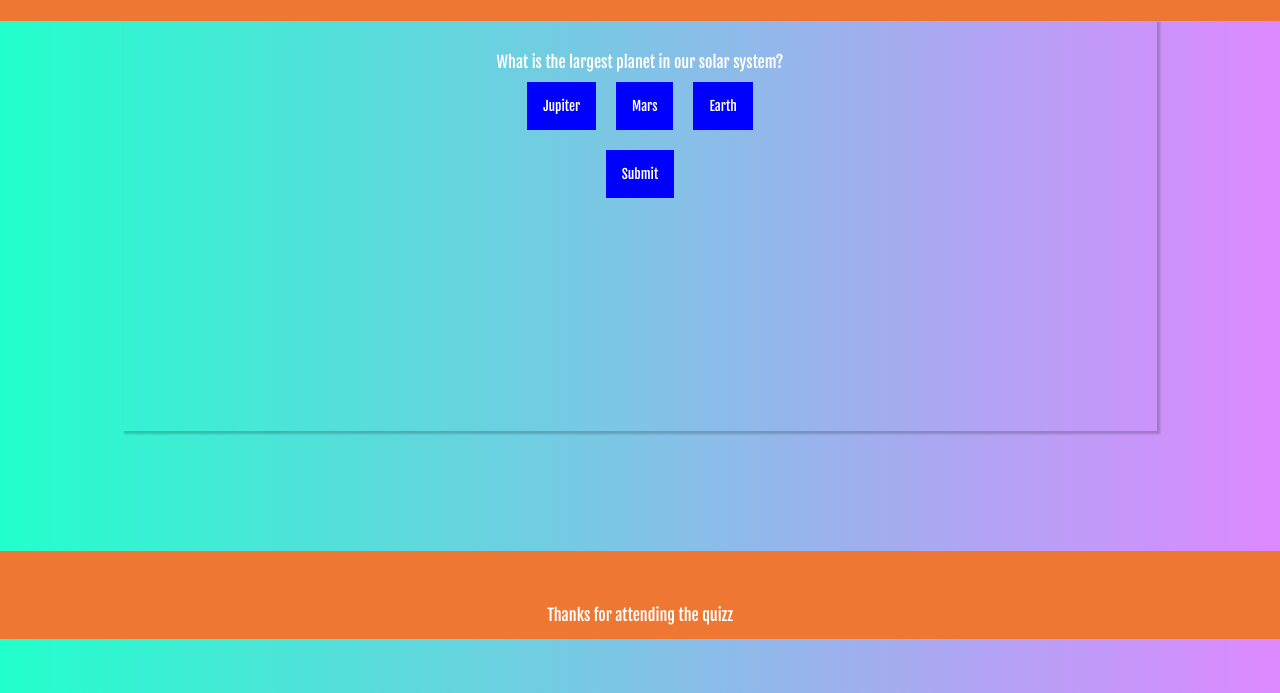
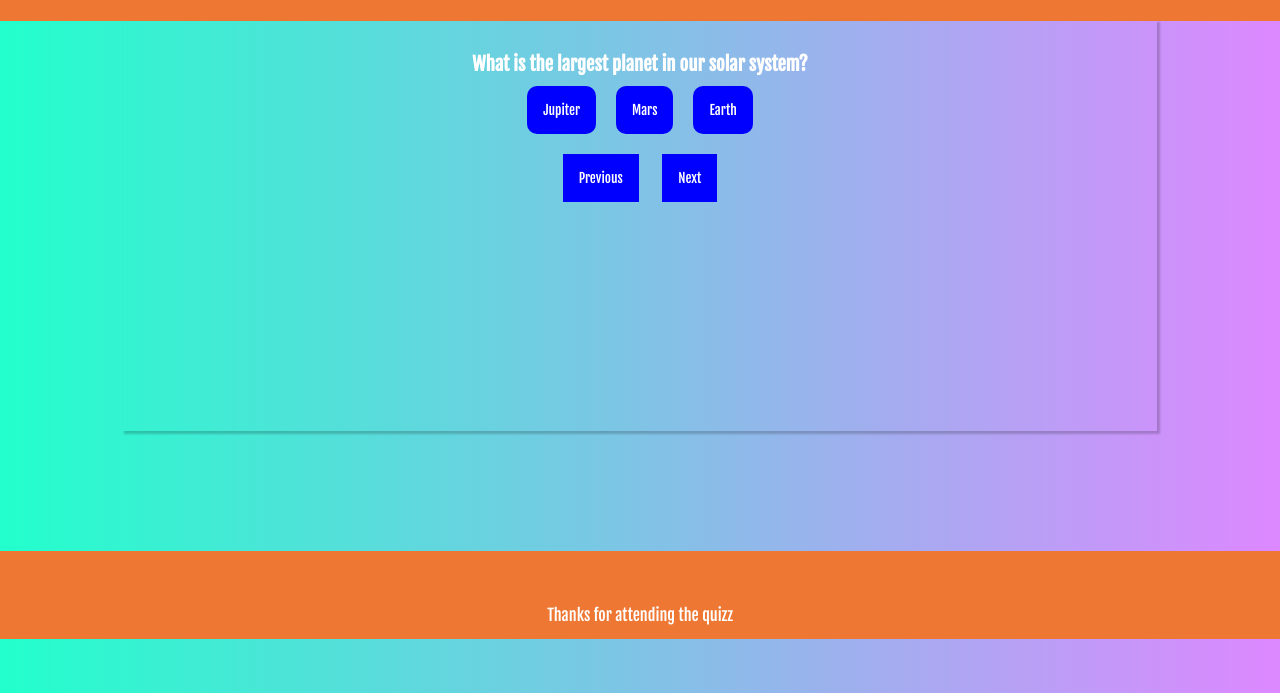
Before and after one commit to rsah9444/Quizz-app, a plain HTML site: page index.html in a window 1280 px wide. Both pictures are taken after a click on the button "Paris". Shown: the part 107-800 px from the top of the page. Drawn offline with Linux system fonts and the light colour scheme.

Commit message:
added function next and previous button

```diff
--- a/index.html
+++ b/index.html
@@ -24,7 +24,9 @@
 
                 </div>
                 <div class="text-center">
-                 <button type="submit" id="submit">Submit</button>
+                    <button id="previous" disabled>Previous</button>
+                    <button id="next">Next</button>
+                    <button id="submit" style="display: none;" disabled>Submit</button>
                 </div>
             </div>
 
--- a/script.js
+++ b/script.js
@@ -14,22 +14,7 @@ const quizData = [
       question: 'Who painted the Mona Lisa?',
       choices: ['Leonardo da Vinci', 'Pablo Picasso', 'Vincent van Gogh'],
       correctAnswer: 'Leonardo da Vinci'
-    },
-    {
-        question: 'Who painted the Mona Lisa?',
-        choices: ['Leonardo da Vinci', 'Pablo Picasso', 'Vincent van Gogh'],
-        correctAnswer: 'Leonardo da Vinci'
-      },
-      {
-        question: 'Who painted the Mona Lisa?',
-        choices: ['Leonardo da Vinci', 'Pablo Picasso', 'Vincent van Gogh'],
-        correctAnswer: 'Leonardo da Vinci'
-      },
-      {
-        question: 'Who painted the Mona Lisa?',
-        choices: ['Leonardo da Vinci', 'Pablo Picasso', 'Vincent van Gogh'],
-        correctAnswer: 'Leonardo da Vinci'
-      }
+    }
   ];
 
   let currentQuestion = 0;
@@ -38,12 +23,14 @@ const quizData = [
   const questionElement = document.getElementById('question');
   const choicesElement = document.getElementById('choices');
   const submitButton = document.getElementById('submit');
+  const previousButton = document.getElementById('previous');
+  const nextButton = document.getElementById('next');
   const scoreElement = document.getElementById('score');
-
+  previousButton.style.display='none';
   // Display the current question and choices
   function displayQuestion() {
     const currentQuiz = quizData[currentQuestion];
-    questionElement.textContent = currentQuiz.question;
+    questionElement.innerHTML = `<h3>${currentQuiz.question}</h3>`;
 
     choicesElement.innerHTML = '';
 
@@ -65,16 +52,47 @@ const quizData = [
 
     if (selectedAnswer === correctAnswer) {
       score++;
+    }
+
+    // submitButton.disabled = true;
+    // choicesElement.classList.add('disabled');
+
+    if (currentQuestion < quizData.length - 1) {
+        nextButton.disabled = false;
+      goToNextQuestion();
+    } else {
+      submitButton.style.display = 'block';
+      submitButton.disabled = false;
 
     }
+  }
 
+  // Go to the previous question
+  function goToPreviousQuestion() {
+    currentQuestion--;
+
+    nextButton.disabled = false;
+    submitButton.style.display = 'none';
+
+    if (currentQuestion === 0) {
+      previousButton.style.display = 'none';
+    }
+
+    displayQuestion();
+  }
+
+  // Go to the next question
+  function goToNextQuestion() {
     currentQuestion++;
+    previousButton.style.display='inline-block';
+    previousButton.disabled = false;
+    submitButton.style.display = 'none';
 
-    if (currentQuestion < quizData.length) {
-      displayQuestion();
-    } else {
-      displayScore();
+    if (currentQuestion === quizData.length - 1) {
+      nextButton.style.display= 'none';
     }
+
+    displayQuestion();
   }
 
   // Display the final score
@@ -82,12 +100,16 @@ const quizData = [
     questionElement.textContent = 'Quiz completed!';
     choicesElement.innerHTML = '';
     submitButton.style.display = 'none';
+    previousButton.style.display= 'none';
+    nextButton.style.display = 'none';
     scoreElement.textContent = `Your score: ${score} out of ${quizData.length}`;
   }
 
   // Event listeners
-  submitButton.addEventListener('click', displayQuestion);
   choicesElement.addEventListener('click', checkAnswer);
+  previousButton.addEventListener('click', goToPreviousQuestion);
+  nextButton.addEventListener('click', goToNextQuestion);
+  submitButton.addEventListener('click', displayScore);
 
   // Start the quiz
   displayQuestion();
--- a/style.css
+++ b/style.css
@@ -54,6 +54,9 @@ button{
     color:#fff;
     margin:10px;
 }
+.choice{
+    border-radius:10px;
+}
 
 .right{
     background-color:#fff;
@@ -64,3 +67,7 @@ button{
     background-color: #fff;
     color:red;
 }
+#submit{
+    background-color:rgb(0, 255, 34);
+    color:#fff;
+}
```
